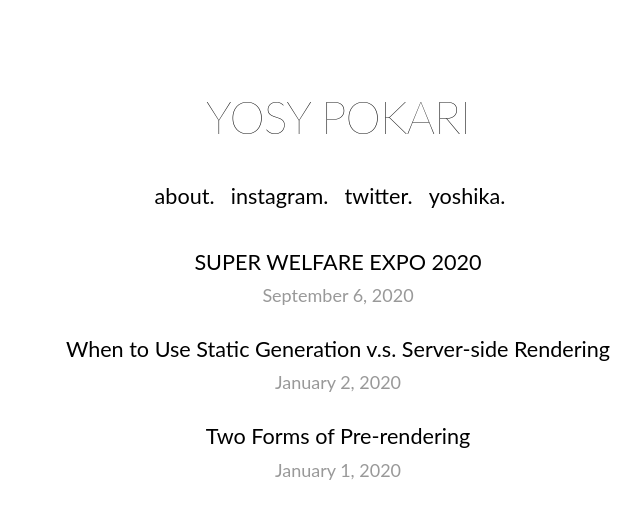
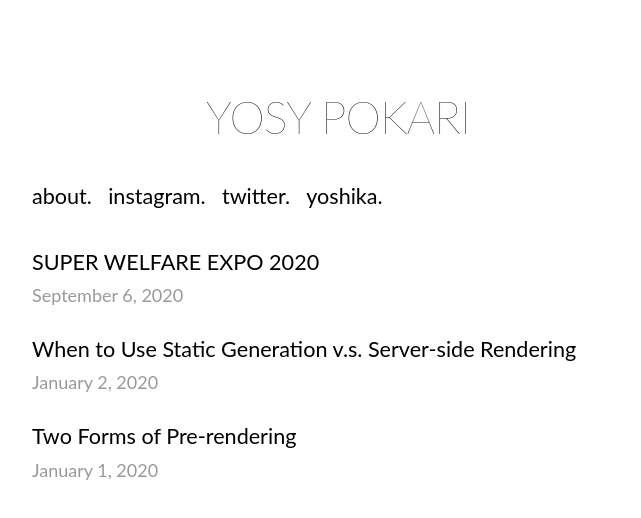
Before and after one commit to pokaryosy/mypage, a Next.js app: page / in a window 1280 px wide. Shown: the top 518 px of the page, without its empty margins (302-943 px from the left). Built offline with nearby package versions, Linux system fonts and the light colour scheme.

Commit message:
131 commits

```diff
--- a/pages/about.js
+++ b/pages/about.js
@@ -23,7 +23,7 @@ export default function Page({ children, home }) {
                     </Link>&emsp;
                 <a href="https://www.instagram.com/pokaryosy/">instagram.</a>&emsp;
                 <a href="https://twitter.com/pokaryosy">twitter.</a>&emsp;
-                <a href="https://www.youtube.com/channel/UCFZn1q2yvksOER-RQdgSLhA">yoshika.</a>&emsp;
+                <a href="https://www.youtube.com/channel/UCFZn1q2yvksOER-RQdgSLhA">yoshika.</a>
             </section>
                 <section>
                     <body>
--- a/pages/index.js
+++ b/pages/index.js
@@ -27,7 +27,7 @@ export default function Home({ allPostsData }) {
           </Link>&emsp;
           <a href="https://www.instagram.com/pokaryosy/">instagram.</a>&emsp;
           <a href="https://twitter.com/pokaryosy">twitter.</a>&emsp;
-          <a href="https://www.youtube.com/channel/UCFZn1q2yvksOER-RQdgSLhA">yoshika.</a>&emsp;
+          <a href="https://www.youtube.com/channel/UCFZn1q2yvksOER-RQdgSLhA">yoshika.</a>
       </section>
       <section className={`${utilStyles.headingMd} ${utilStyles.padding1px}`}>
       <br />
--- a/pages/posts/[id].js
+++ b/pages/posts/[id].js
@@ -37,6 +37,7 @@ export default function Post({ postData }) {
                 </Link>&emsp;
                 <a href="https://www.instagram.com/pokaryosy/">instagram.</a>&emsp;
                 <a href="https://twitter.com/pokaryosy">twitter.</a>&emsp;
+                <a href="https://www.youtube.com/channel/UCFZn1q2yvksOER-RQdgSLhA">yoshika.</a>
             </section>
             <article>
                 <h1 className={utilStyles.headingXl}>{postData.title}</h1>
--- a/styles/utils.module.css
+++ b/styles/utils.module.css
@@ -27,7 +27,7 @@
   .headingMd {
     font-size: 1.2rem;
     line-height: 1.5;
-    text-align: center
+
   }
 
   .borderCircle {
```
